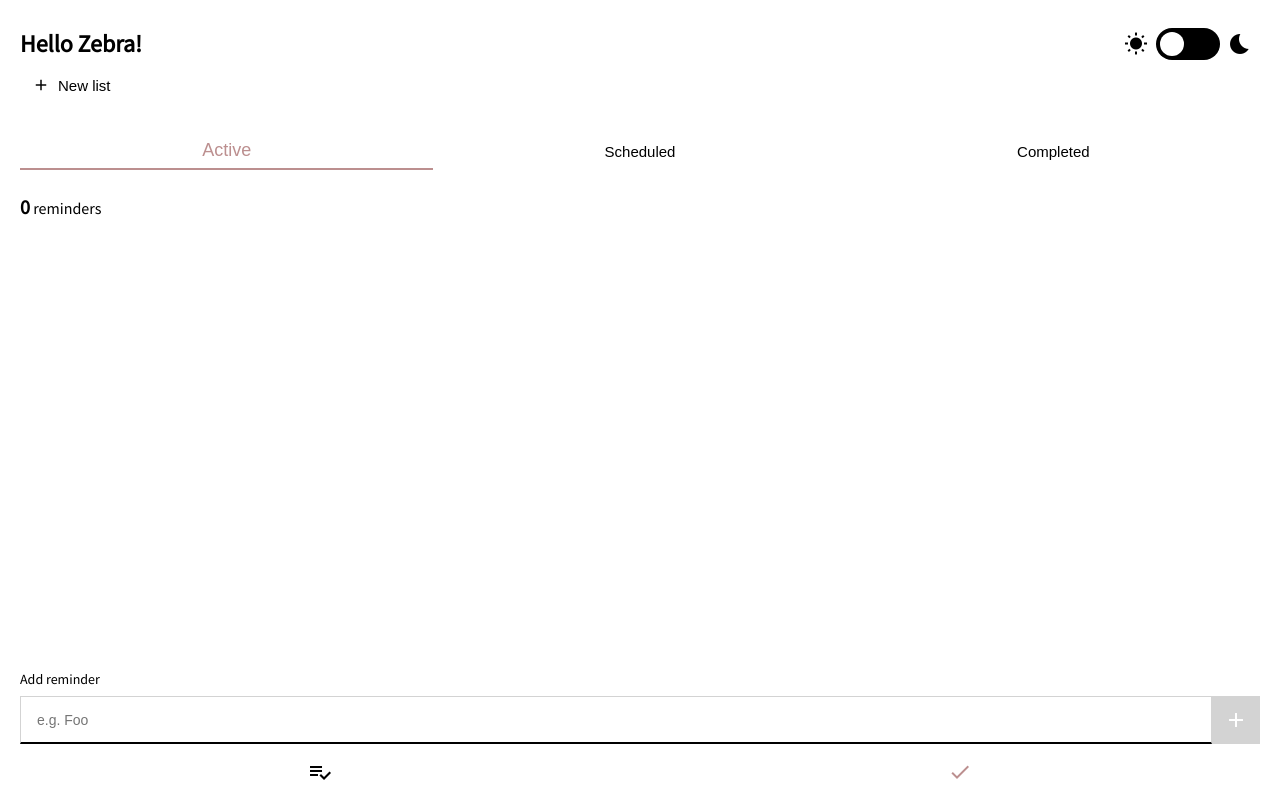
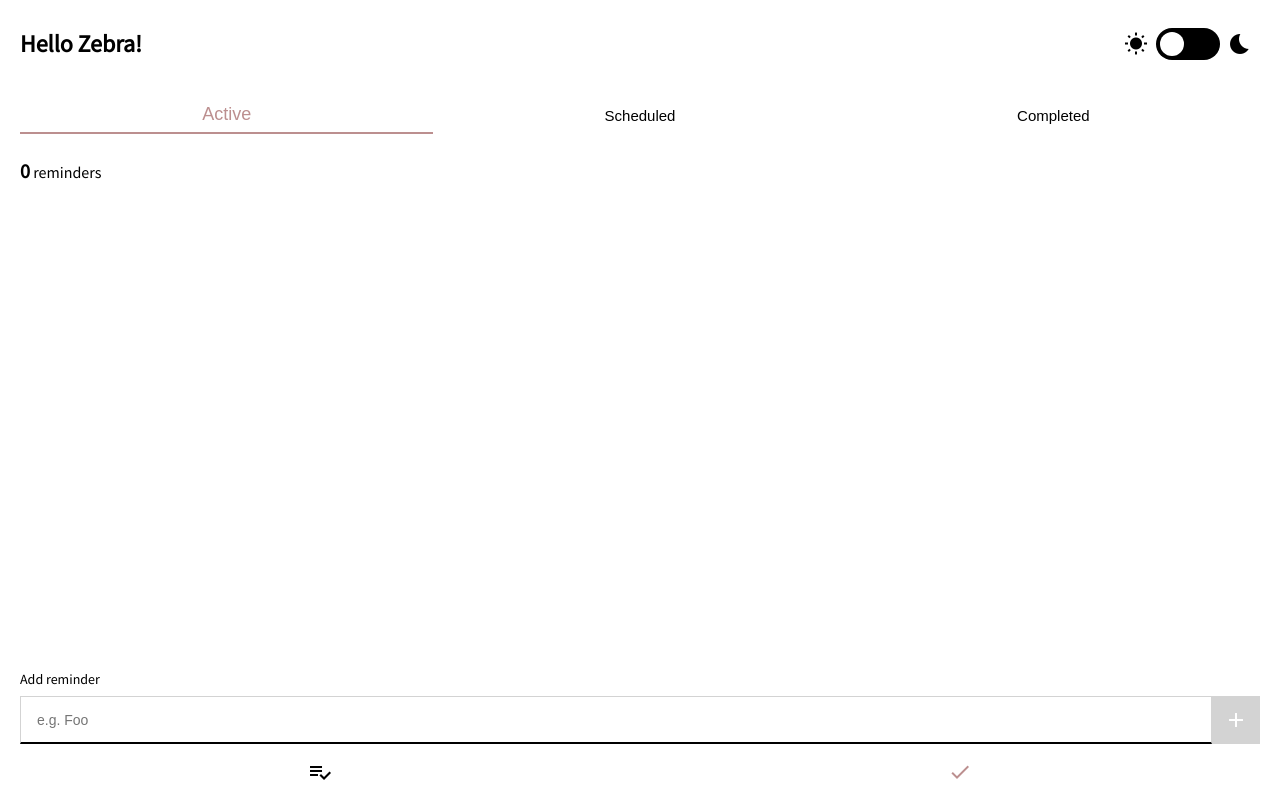
Before and after one commit to Fractalbonita/zebra-project, a React (Create React App) app: page /reminderlist in a window 1280 px wide. Built offline with nearby package versions, Linux system fonts and the light colour scheme.

Commit message:
Delete reminderlistform

```diff
--- a/src/screens/ReminderListScreen.js
+++ b/src/screens/ReminderListScreen.js
@@ -4,7 +4,6 @@ import { useLocalStorageForReminderList } from '../hooks/useLocalStorageForRemin
 import ReminderList from '../components/ReminderList';
 import ReminderListFilter from '../components/ReminderListFilter';
 import ReminderListTitle from '../components/ReminderListTitle';
-import ReminderListForm from '../components/ReminderListForm';
 
 export default function ReminderListScreen() {
   const [
@@ -22,7 +21,6 @@ export default function ReminderListScreen() {
 
   return (
     <>
-      <ReminderListForm addReminderListTitle={addReminderListTitle} />
       <ReminderListTitle listTitle={listTitle} />
       <ReminderListFilter
         filter={filter}
```
